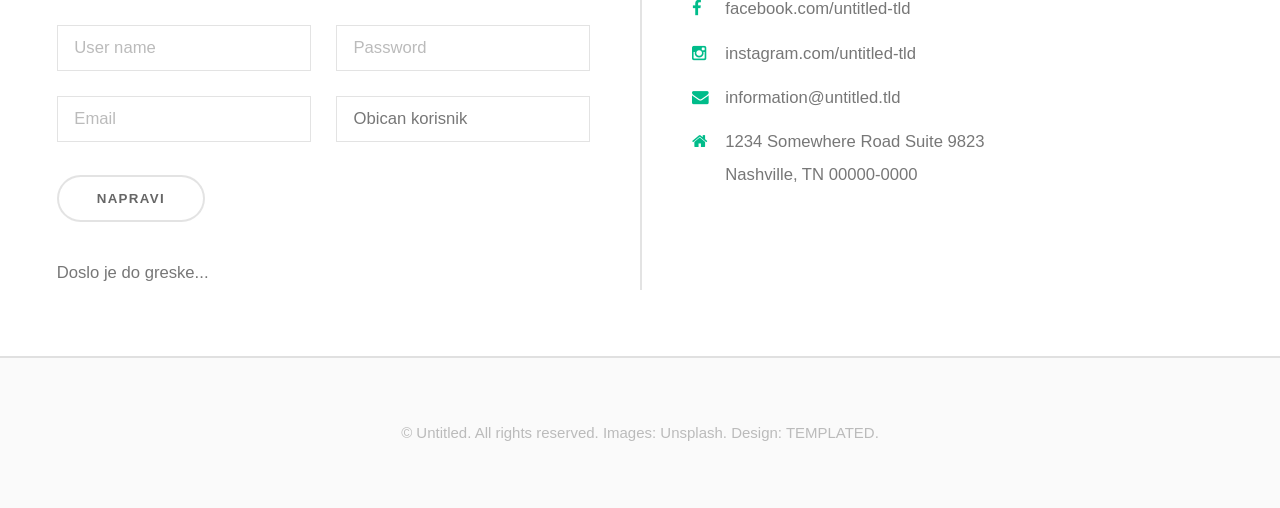
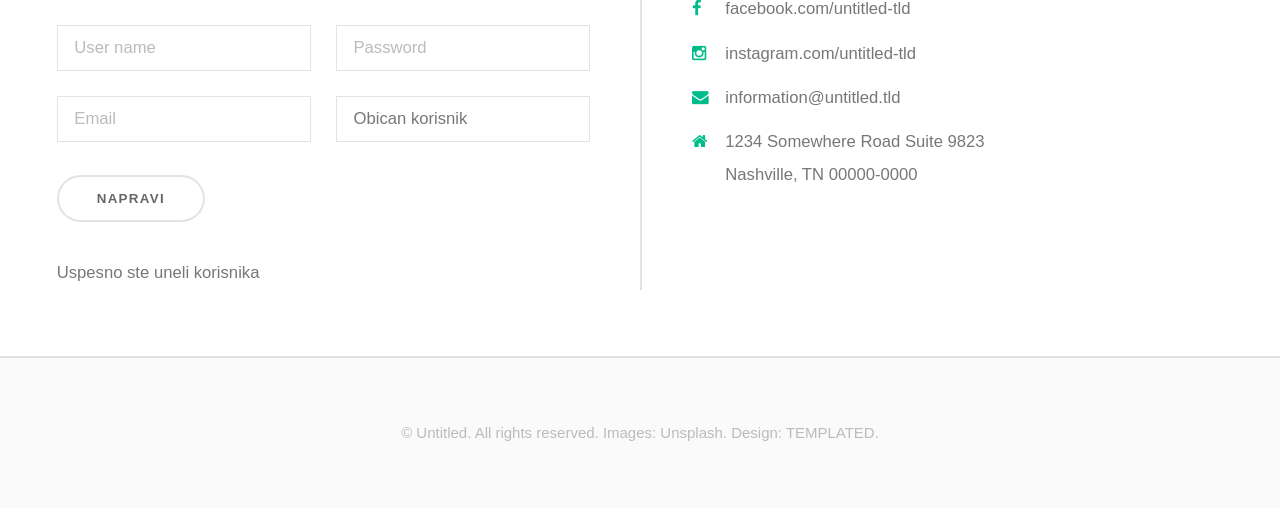
Before and after one commit to levent93/kolokvijum, a PHP site: page / in a window 1280 px wide. Shown: the part 2098-2606 px from the top of the page. Run offline with PHP 8.4, Linux system fonts and the light colour scheme; data that the repository does not hold is empty.

Commit message:
Mrca Pjeder
Jebi se

```diff
--- a/index.php
+++ b/index.php
@@ -149,7 +149,7 @@ require_once './registracija.php';
 							<li><input name="napravi" class="alt" value="Napravi" type="submit"></li>
 						</ul>
 						<ul class="actions">
-							<li><?php echo ($rezultat) ? "Uspesno ste uneli korisnika" : "Doslo je do greske..."; ?></li>
+							<li><?php echo ($rezultat !== '') ? "Uspesno ste uneli korisnika" : "Doslo je do greske..."; ?></li>
 						</ul>
 					</form>
 				</section>
```
